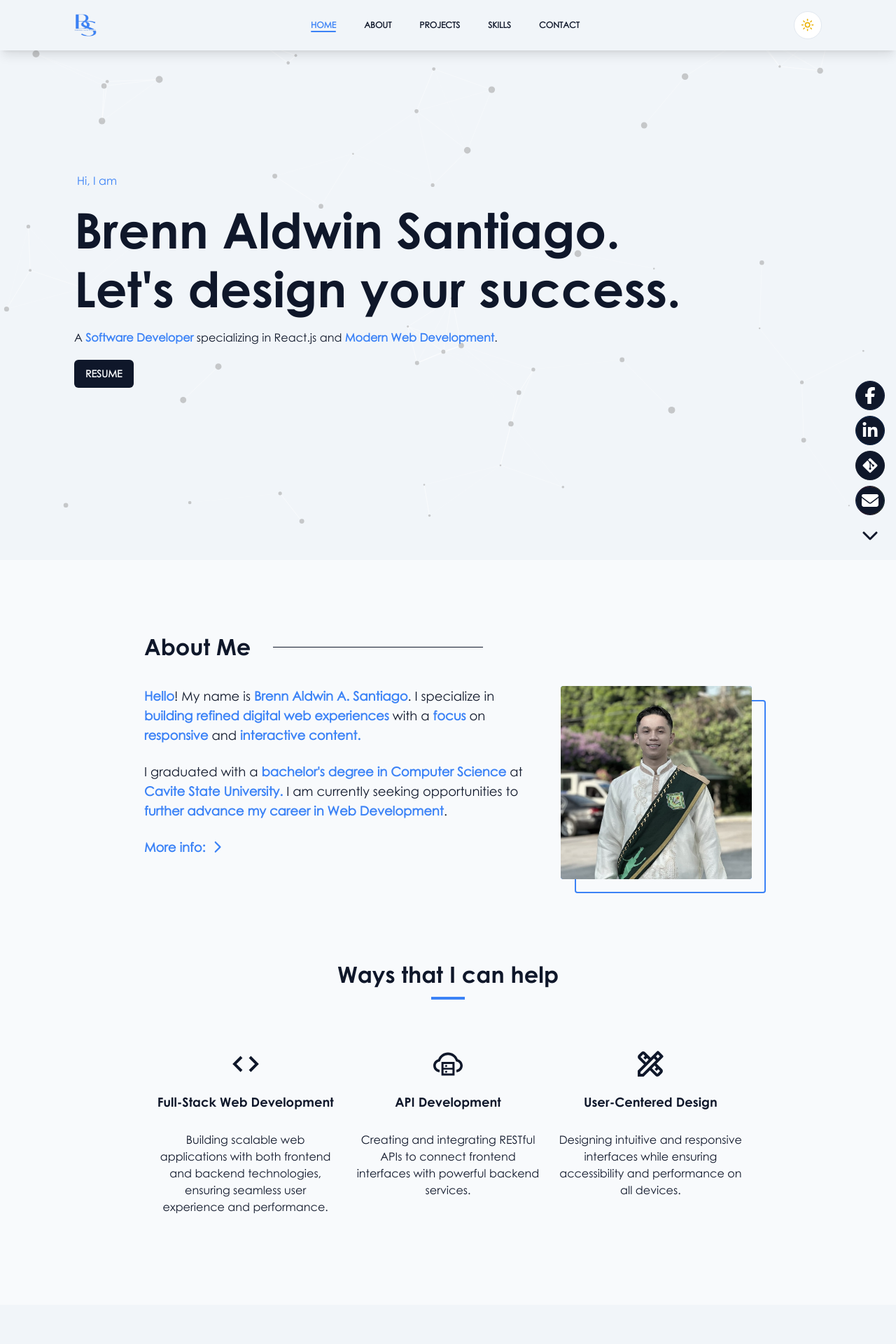
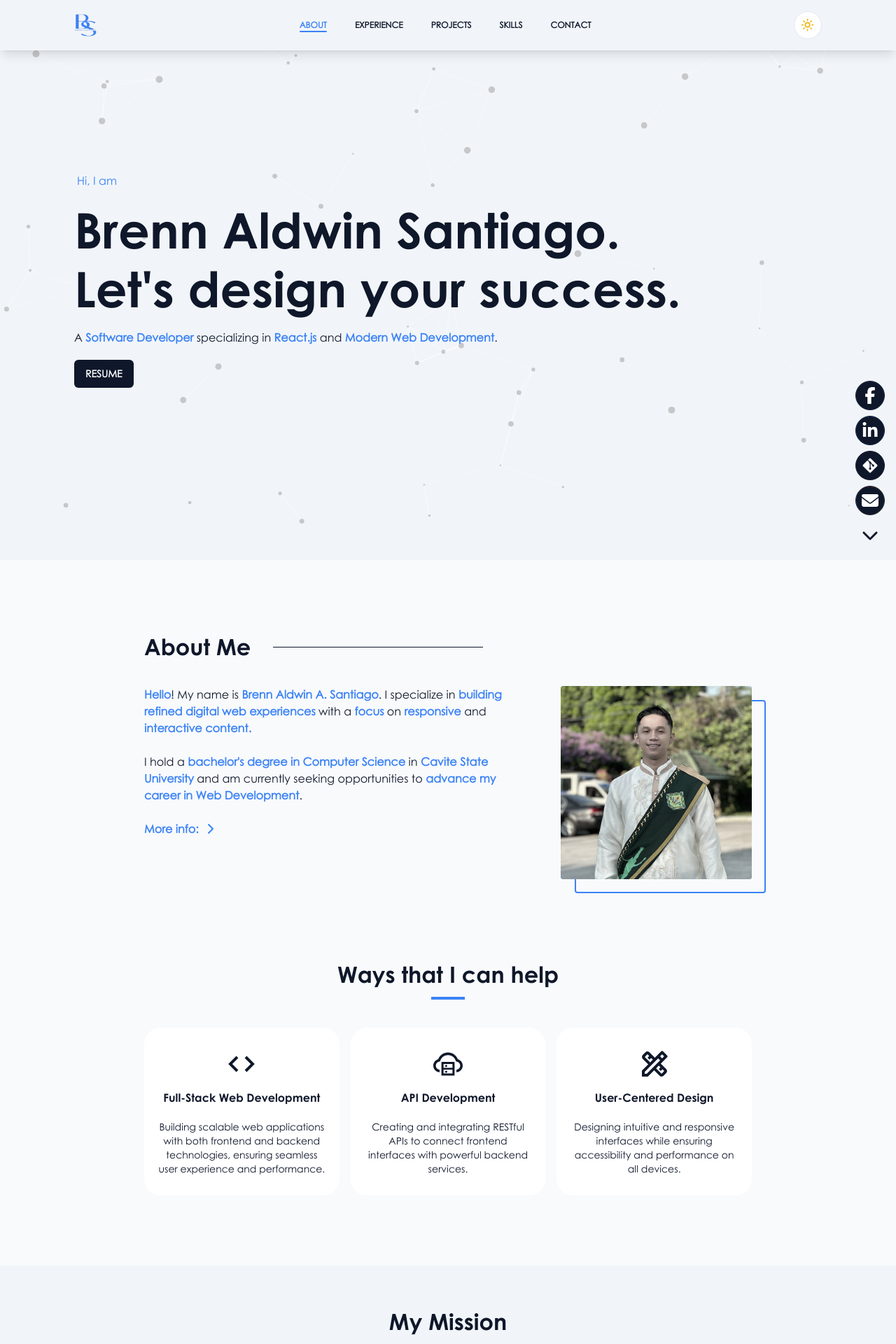
Before and after one commit to nnerb/portfolio-v2, a React (Vite) app: page / in a window 1280 px wide. Shown: the top 1920 px of the page at 70% size. Built offline with nearby package versions, Linux system fonts and the light colour scheme.

Commit message:
update: nav menu - add experience and remove home font size particularly in ways and mission

```diff
--- a/src/App.tsx
+++ b/src/App.tsx
@@ -15,8 +15,10 @@ function App() {
         >
         <Navbar/>
         <Container>
-          <Home />
-          <About />
+          <div id="about">
+            <Home />
+            <About />
+          </div>
         </Container>
         <Socials />
       </div>
--- a/src/components/about/about.tsx
+++ b/src/components/about/about.tsx
@@ -6,7 +6,7 @@ import Ways from "./components/ways";
 
 const About = () => {
   return (
-    <section className="relative bg-slate-50 dark:bg-slate-950" id="about">
+    <section className="relative bg-slate-50 dark:bg-slate-950">
       <div className="flex flex-col align-center justify-center max-w-[900px] mx-auto py-[100px] px-4">
         <LeftHeader title="About Me"/>
         <div className="pt-8 relative flex justify-center items-center flex-col gap-[7rem]">
--- a/src/components/about/components/about-details.tsx
+++ b/src/components/about/components/about-details.tsx
@@ -2,7 +2,7 @@ import MoreInfo from "./more-info";
 
 const AboutDetails = () => {
   return (
-    <div className="flex flex-col gap-4 text-lg">
+    <div className="flex flex-col gap-4 text-base">
       <p className='mb-2'>
         <span className='text-blue-500 font-[600]'>Hello</span>
         ! My name is
@@ -17,12 +17,12 @@ const AboutDetails = () => {
         <span className='text-blue-500 font-[600]'> interactive content. </span>
       </p>
       <p className="mb-2 dark:text-slate-200">
-        I graduated with a
+        I hold a
         <span className='text-blue-500 font-[600]'> bachelor's degree in Computer Science </span>
-        at
-        <span className='text-blue-500 font-[600]'> Cavite State University. </span>
-        I am currently seeking opportunities to
-        <span className='text-blue-500 font-[600]'> further advance my career in Web Development</span>
+        in
+        <span className='text-blue-500 font-[600]'> Cavite State University </span>
+        and am currently seeking opportunities to
+        <span className='text-blue-500 font-[600]'> advance my career in Web Development</span>
         .
       </p>
       <MoreInfo />
--- a/src/components/about/components/mission.tsx
+++ b/src/components/about/components/mission.tsx
@@ -4,7 +4,7 @@ import Header from "@/components/header";
 
 const Mission = () => {
   return (
-    <div className='flex justify-center relative min-h-[260px] bg-slate-100 dark:bg-slate-950'>
+    <div className='flex justify-center relative bg-slate-100 dark:bg-[#020817]'>
         <motion.div
           variants={variants}
           initial='hidden'
@@ -12,8 +12,8 @@ const Mission = () => {
           viewport={{ once: true }}
           className='flex flex-col my-[3.5rem] gap-10 max-w-[900px] h-full items-center justify-center px-4'>
            <Header title="My Mission" />
-            <p className='text-[20px] text-center font-black'> My <span className='text-blue-500 font-black'>objective</span> is to <span className='text-blue-500 font-black'>help </span>
-             businesess and <span className='text-blue-500 font-black'>adapt</span> on the <span className='text-blue-500 font-black'>best approach</span> of implementing <span className='text-blue-500 font-black'> new technology </span>
+            <p className=' text-center font-black'> My <span className='text-blue-500 font-black'>objective</span> is to <span className='text-blue-500 font-black'>help </span>
+             businesses and <span className='text-blue-500 font-black'>adapt</span> on the <span className='text-blue-500 font-black'>best approach</span> of implementing <span className='text-blue-500 font-black'> new technology </span>
              by utilizing my <span className='text-blue-500 font-black'>knowledge</span> and <span className='text-blue-500 font-black'>understanding</span> of the firm's development.</p>
         </motion.div>
     </div>
--- a/src/components/about/components/ways-grid.tsx
+++ b/src/components/about/components/ways-grid.tsx
@@ -5,7 +5,7 @@ import { containerVariants, variants } from "../ways-animations";
 const WaysGrid = () => {
   return (
     <motion.div
-      className="grid grid-cols-1 md:grid-cols-2 lg:grid-cols-3"
+      className="grid grid-cols-1 md:grid-cols-2 lg:grid-cols-3 gap-4"
       variants={containerVariants}
       initial="hidden"
       whileInView="show"
@@ -14,30 +14,32 @@ const WaysGrid = () => {
       {waysData.map((data, index) => (
         <motion.div
           className={`
-            flex flex-col hover:shadow-2xl rounded-3xl group ease-in
+            flex flex-col group ease-in rounded-3xl
             ${index === waysData.length - 1 && 'md:col-span-2 md:mx-auto lg:col-auto lg:mx-0'}
           `}
           key={index}
           variants={variants}
+          whileHover={{ scale: 1.05, boxShadow: "0px 10px 20px rgba(0, 0, 0, 0.1)" }}
         >
           <div
             className="
-              py-7 px-3 flex flex-col items-center
-              max-w-[320px] h-full rounded"
+              py-7 px-5 flex flex-col items-center
+              max-w-[320px] h-full transition-all
+              bg-white dark:bg-slate-900/10 rounded-3xl"
           >
             <span className="text-[3rem] group-hover:text-blue-500 transition">
               {<data.icon />}
             </span>
             <div className="relative">
               <h1 className="
-                font-gothic-bold text-lg pt-4 text-center font-[600]
+                font-gothic-bold text-base pt-3 text-center font-[600]
                 group-hover:text-blue-500 transition"
               >
                 {data.title}
               </h1>
             </div>
 
-            <p className="text-center pt-7">{data.caption}</p>
+            <p className="text-center pt-5 text-sm">{data.caption}</p>
           </div>
         </motion.div>
       ))}
--- a/src/components/home/home.tsx
+++ b/src/components/home/home.tsx
@@ -19,7 +19,7 @@ const Home = () => {
 }
 
   return (
-  <section className="relative block w-full duration-300" id="home">
+  <section className="relative block w-full duration-300">
     <Particle />
     <div className="relative grid place-items-center min-h-screen">
       <motion.div
@@ -61,7 +61,7 @@ const Home = () => {
         </motion.div>
         <motion.div variants={itemVariants} className="mt-4">
           <p className="">
-            A <span className="text-blue-500 font-semibold">Software Developer</span> specializing in React.js and
+            A <span className="text-blue-500 font-semibold">Software Developer</span> specializing in <span className="text-blue-500 font-semibold">React.js</span> and
             <span className="text-blue-500 font-semibold"> Modern Web Development</span>.
           </p>
         </motion.div>
--- a/src/components/navbar/navbar.tsx
+++ b/src/components/navbar/navbar.tsx
@@ -11,7 +11,7 @@ const Navbar = () => {
   const backgroundTransform = useTransform(
     scrollYProgress,
     [0, 0.1],
-    ["bg-transparent", "bg-slate-100 dark:bg-slate-950"]
+    ["", "bg-slate-100 dark:bg-slate-950"]
   );
   const boxShadowTransform = useTransform(
     scrollYProgress,
@@ -31,7 +31,7 @@ const Navbar = () => {
     };
   }, [backgroundTransform, boxShadowTransform]);
   return (
-    <div className={`w-full z-50 fixed py-4 top-0  ${background}`} style={{ boxShadow }}>
+    <div className={`w-full z-50 fixed py-4 top-0 ${background}`} style={{ boxShadow }}>
       <div className="w-full flex justify-between mx-auto items-center max-w-[1100px] px-4">
         <div>
           <img src='/src/assets/images/logo.png' className="h-8 w-8"/>
--- a/src/constants/aboutItems.ts
+++ b/src/constants/aboutItems.ts
@@ -1,9 +1,10 @@
 export interface AboutItemsProps {
   title: string;
+  description: string;
 }
 
 export const aboutItems: AboutItemsProps[] = [
-  { title: "Eager learner 🔎" },
-  { title: "Mamba Mentality 💪" },
-  { title: "Self-taught ✨" }
+  { title: "Curious & Driven 🔎", description: "Always exploring new technologies" },
+  { title: "Relentless Work Ethic 💪", description: "Inspired by the Mamba Mentality" },
+  { title: " Self-Taught & Adaptable ✨", description: "Learning and growing every day" }
 ]
--- a/src/constants/menuItem.ts
+++ b/src/constants/menuItem.ts
@@ -4,8 +4,8 @@ export interface MenuItem {
 }
 
 export const menuItems: MenuItem[] = [
-  { name: "HOME", href: "#home" },
   { name: "ABOUT", href: "#about" },
+  { name: "EXPERIENCE", href: "#experience" },
   { name: "PROJECTS", href: "#projects" },
   { name: "SKILLS", href: "#skills" },
   { name: "CONTACT", href: "#contact" },
--- a/src/index.css
+++ b/src/index.css
@@ -84,5 +84,4 @@ html {
 
 .active {
   color: #3B82F6;
-
 }
```
